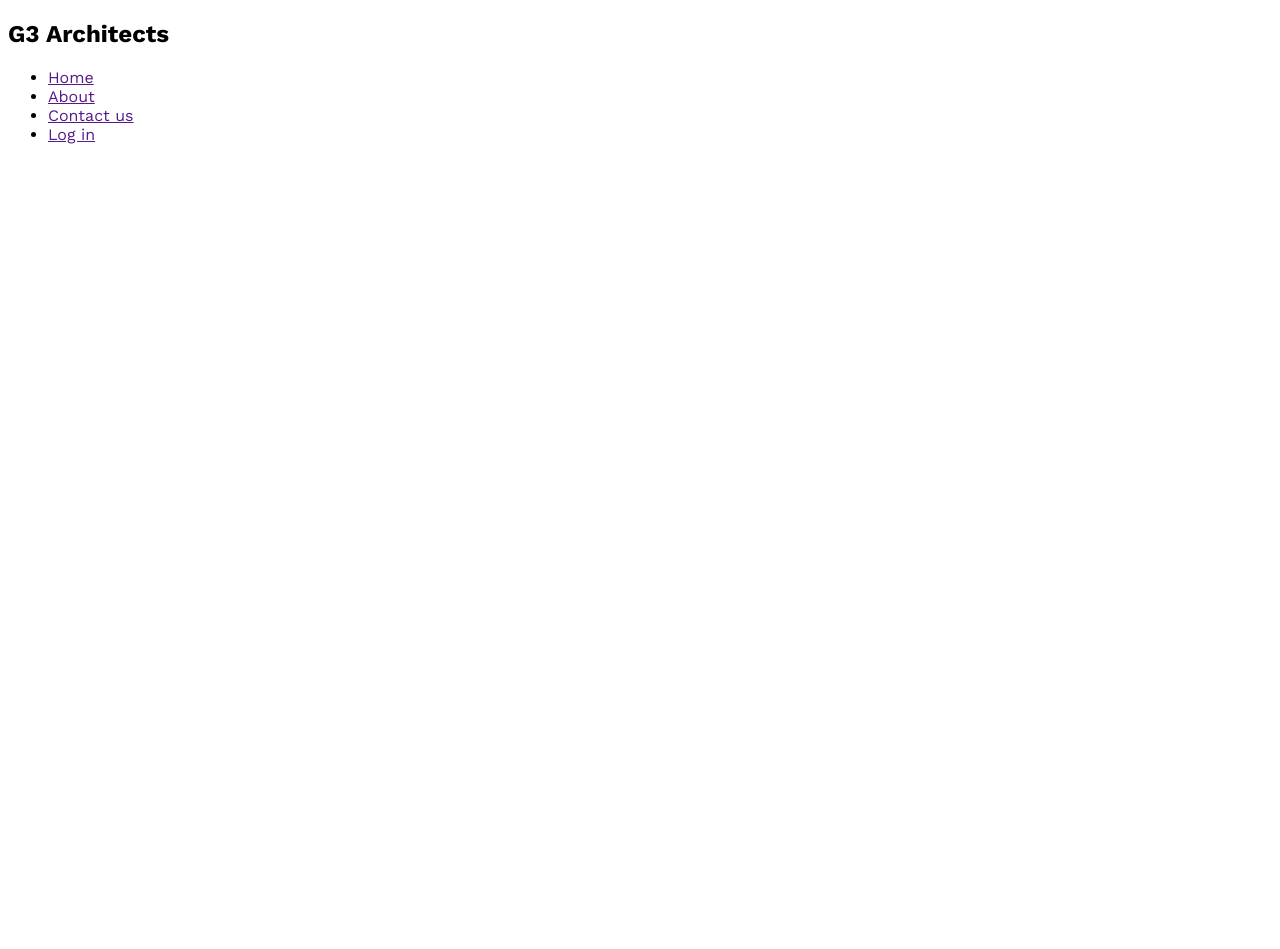
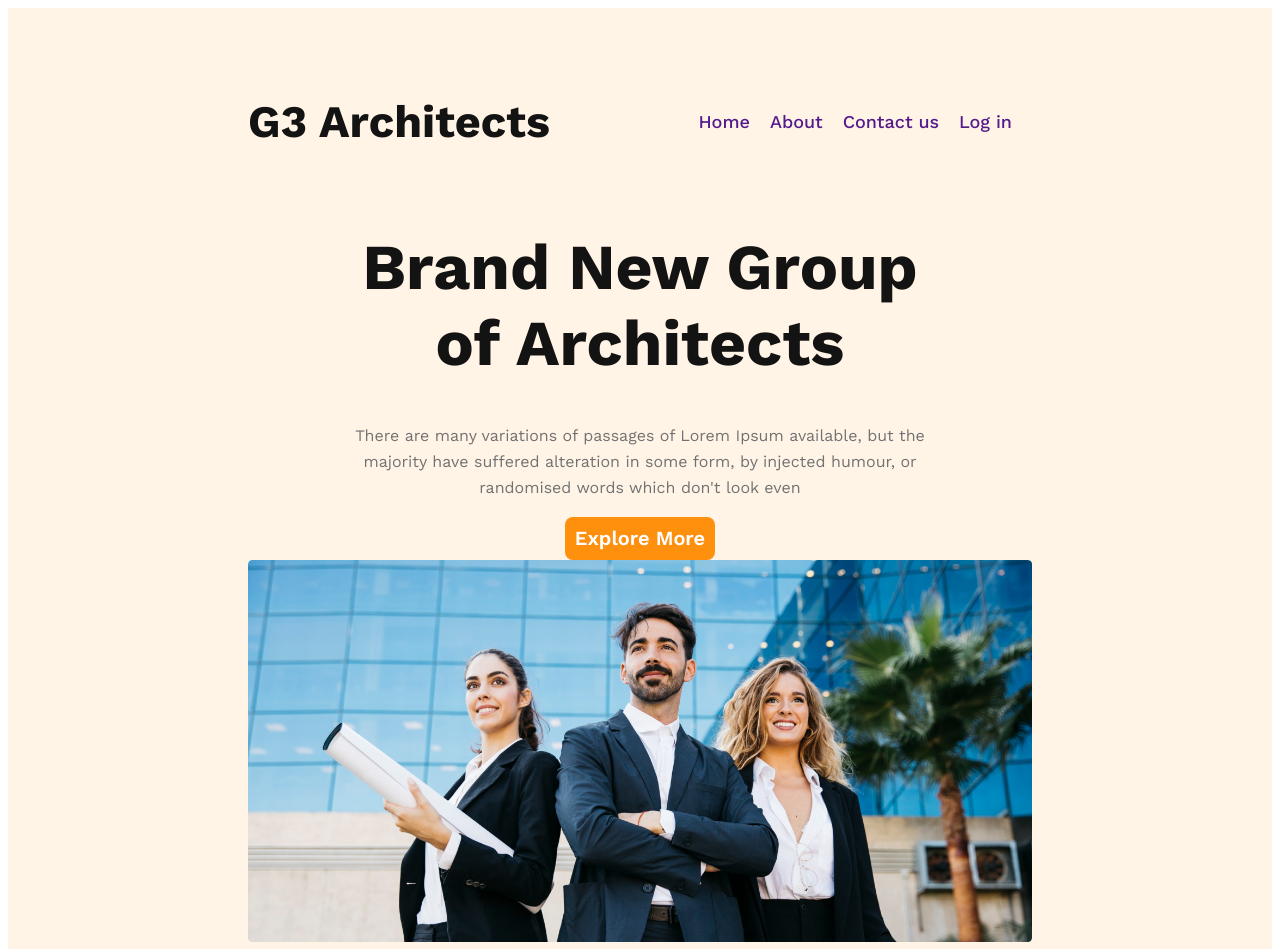
Before and after one commit to pappusaha/g3-architect-website, a plain HTML site: page index.html in a window 1280 px wide. Shown: the top 949 px of the page. Before the commit the page ends 800 px from the top, so only its background shows below. Drawn offline with nearby package versions, Linux system fonts and the light colour scheme.

Commit message:
banner content added

```diff
--- a/index.html
+++ b/index.html
@@ -10,7 +10,7 @@
     <header>
 
 <nav>
-    <h1>
+    <h1 class="nav-title">
         G3 Architects
     </h1>
     <ul>
@@ -20,6 +20,20 @@
         <li><a href="">Log in</a></li>
     </ul>
 </nav>
+<div class="banner">
+    <div class="banner-content">
+        <h1 class="banner-title">  Brand New Group of Architects
+        </h1>
+        <p class="banner-discription">
+            There are many variations of passages of Lorem Ipsum available, but the majority have suffered alteration in some form, by injected humour, or randomised words which don't look even
+        </p>
+        <button class="btn-primary">Explore More</button>
+    </div>
+    <div class="img-container">
+        <img src="images/banner.png" alt="">
+     </div>
+
+</div>
     </header>
     <main>
 
--- a/styles/architect.css
+++ b/styles/architect.css
@@ -1,7 +1,87 @@
 @import url('https://fonts.googleapis.com/css2?family=Lato:ital,wght@0,100;0,300;0,400;0,700;0,900;1,100;1,300;1,400;1,700;1,900&family=Merriweather:ital,wght@0,300;0,400;0,700;0,900;1,300;1,400;1,700;1,900&family=Poppins:ital,wght@0,100;0,200;0,300;0,400;0,500;0,600;0,700;0,800;0,900;1,100;1,200;1,300;1,400;1,500;1,600;1,700;1,800;1,900&family=Work+Sans:ital,wght@0,100..900;1,100..900&display=swap');
 
-*{
+* {
 
-  font-family: "Work Sans", sans-serif;
+    font-family: "Work Sans", sans-serif;
 
 }
+/* shared related style */
+.btn-primary{
+    color: rgb(255, 255, 255);
+    font-family: Work Sans;
+    font-size: 20px;
+    font-weight: 600;
+    line-height: 23px;
+    border-radius: 8px;
+    background: rgb(255, 144, 14);
+    padding: 10px;
+    border: none;
+
+}
+
+
+/* header releted styles */
+header {
+    background-color: rgba(255, 144, 14, 0.1);
+    padding: 50px 240px;
+
+}
+
+nav {
+    display: flex;
+    justify-content: space-between;
+align-items: center;
+}
+
+nav>ul {
+    display: flex;
+}
+
+nav li {
+    list-style: none;
+    margin-right: 20px;
+    font-size: 18px;
+    font-weight: 500;
+}
+
+nav li a {
+    text-decoration: none;
+}
+
+.nav-title{
+    color: rgb(19, 19, 19);
+
+font-size: 45px;
+font-weight: 700;
+
+}
+.banner-content{
+    max-width: 600px;
+    text-align: center;
+    margin: 0 auto;
+
+}
+.img-container img{
+    max-width: 840px;
+    width: 100%;
+
+
+
+}
+.banner-title{
+    color: rgb(19, 19, 19);
+
+    font-size: 64px;
+    font-weight: 700;
+
+}
+.banner-discription{
+    color: rgb(114, 114, 114);
+font-family: Work Sans;
+font-size: 16px;
+font-weight: 400;
+line-height: 26px;
+letter-spacing: 0%;
+text-align: center;
+
+}
```
